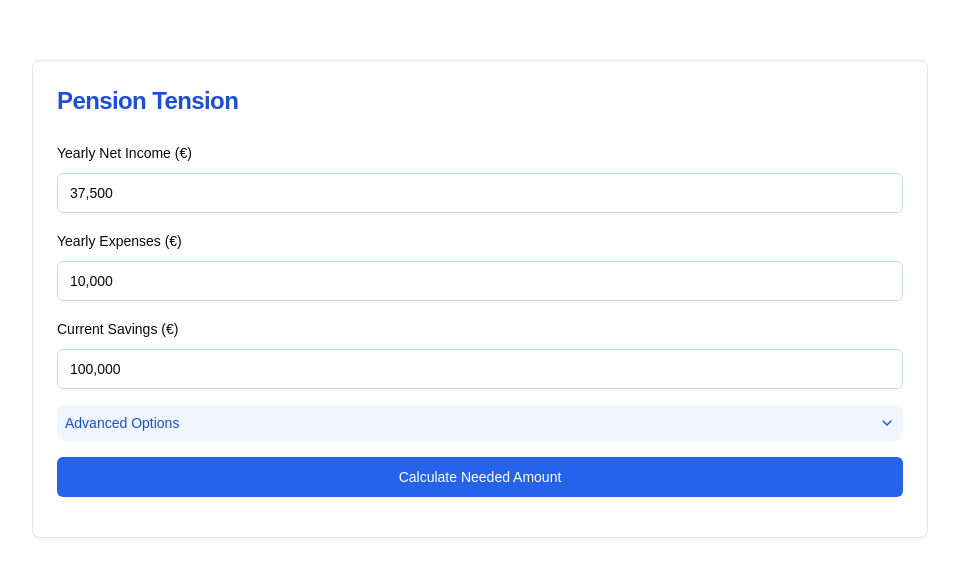
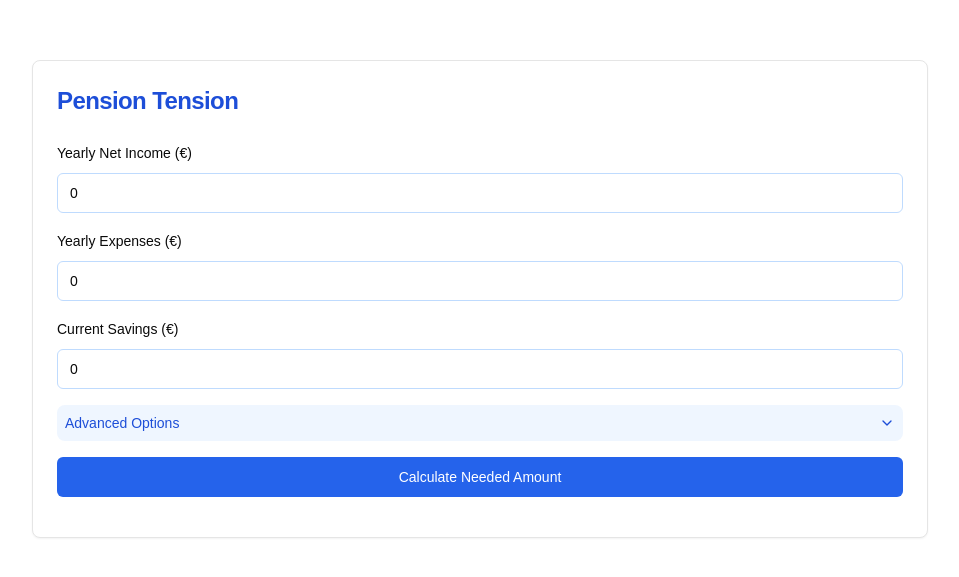
Before and after one commit to domonkospapp/pension-tension, a Next.js app: page / in a window 1280 px wide. Shown: the part 101-678 px from the top of the page, without its empty margins (160-1119 px from the left). Built offline with nearby package versions, Linux system fonts and the light colour scheme.

Commit message:
Remove initial data

```diff
--- a/src/components/investment-calculator.tsx
+++ b/src/components/investment-calculator.tsx
@@ -23,9 +23,9 @@ import {
 } from "recharts";
 
 export function InvestmentCalculatorComponent() {
-  const [income, setIncome] = useState("37500");
-  const [expenses, setExpenses] = useState("10000");
-  const [savings, setSavings] = useState("100000");
+  const [income, setIncome] = useState("0");
+  const [expenses, setExpenses] = useState("0");
+  const [savings, setSavings] = useState("0");
   const [livingOffRate, setLivingOffRate] = useState("4");
   const [interestRate, setInterestRate] = useState("8");
   const [taxRate, setTaxRate] = useState("28");
```
